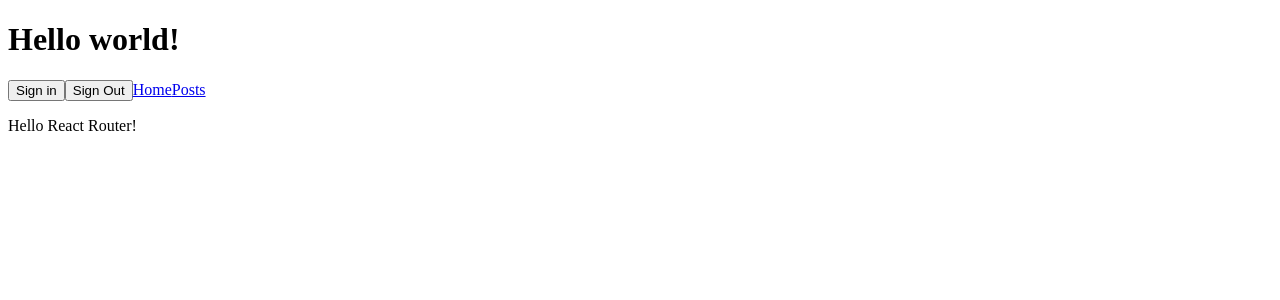
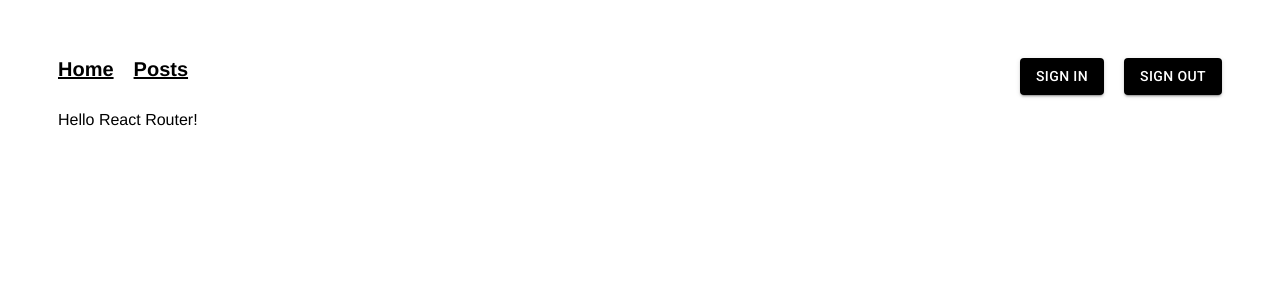
Before and after one commit to writecleancode/firebase-recipes, a React (Vite) app: page / in a window 1280 px wide. Shown: the top 300 px of the page. Built offline with nearby package versions, Linux system fonts and the light colour scheme; no server answers.

Commit message:
added styles; prepared app to 'upload files' exercise (lesson 3)

```diff
--- a/package.json
+++ b/package.json
@@ -11,6 +11,11 @@
     "start": "vite"
   },
   "dependencies": {
+    "@emotion/react": "^11.11.4",
+    "@emotion/styled": "^11.11.5",
+    "@fontsource/roboto": "^5.0.13",
+    "@mui/icons-material": "^5.15.17",
+    "@mui/material": "^5.15.17",
     "firebase": "^10.11.1",
     "react": "^18.2.0",
     "react-dom": "^18.2.0",
--- /dev/null
+++ b/src/main.styles.scss
@@ -0,0 +1,5 @@
+*,
+*::before,
+*::after {
+    box-sizing: border-box;
+}
--- a/src/main.tsx
+++ b/src/main.tsx
@@ -7,6 +7,7 @@ import { AuthProvider } from './providers/AuthProvider';
 import { Root } from './routes/Root';
 import { ProtectedRoute } from './helpers/ProtectedRoute';
 import { Posts } from './routes/Posts';
+import './main.styles.scss'
 
 const firebaseConfig = {
 	apiKey: 'AIzaSyCADj3V-1hfxVB2BEgDCWlbrvei2LMLDHY',
@@ -16,6 +17,10 @@ const firebaseConfig = {
 	messagingSenderId: '895150143193',
 	appId: '1:895150143193:web:b4a26c7472ac3f2145b0c8',
 };
+
+export const app = initializeApp(firebaseConfig);
+export const provider = new GoogleAuthProvider();
+export const auth = getAuth(app);
 
 const router = createBrowserRouter(
 	createRoutesFromElements(
@@ -28,10 +33,6 @@ const router = createBrowserRouter(
 	)
 );
 
-export const app = initializeApp(firebaseConfig);
-export const provider = new GoogleAuthProvider();
-export const auth = getAuth(app);
-
 ReactDOM.createRoot(document.getElementById('root')!).render(
 	<React.StrictMode>
 		<AuthProvider>
--- /dev/null
+++ b/src/routes/Posts.styles.scss
@@ -0,0 +1,59 @@
+.posts {
+    grid-column: 1 / 3;
+    display: grid;
+    // grid-template-columns: repeat(auto-fill, 300px);
+    grid-template-columns: auto 1fr;
+    grid-gap: 50px;
+    width: 100%;
+
+    &__button {
+        display: block;
+        margin: 20px 0;
+        padding: 10px 20px;
+        border: 2px solid black;
+        border-radius: 5px;
+        width: 120px;
+        box-shadow: 0 0 5px -1px rgba(0, 0, 0, .5);
+        background-color: white;
+        color: black;
+        text-align: center;
+        font-weight: bold;
+        cursor: pointer;
+
+        &:disabled {
+            opacity: 0.5;
+        }
+    }
+}
+
+.form {
+    margin-right: 50px;
+    padding: 30px;
+    border-right: 3px solid #eee;
+    min-height: 80vh;
+
+    &__label {
+        display: flex;
+        align-items: center;
+        justify-content: center;
+        margin-bottom: 10px;
+        padding: 10px 20px;
+        border: 1px solid black;
+        width: 100%;
+        text-align: center;
+        cursor: pointer;
+    }
+}
+
+.form__input {
+    display: none;
+}
+
+.content {
+    display: flex;
+    flex-wrap: wrap;
+    align-items: flex-start;
+    align-content: flex-start;
+    gap: 20px;
+    padding: 30px 0;
+}
--- a/src/routes/Posts.tsx
+++ b/src/routes/Posts.tsx
@@ -1,8 +1,25 @@
+import './Posts.styles.scss';
+import { ArrowCircleUp } from '@mui/icons-material';
+
 export const Posts = () => {
 	return (
-		<div>
-			<h1>Post #1</h1>
-			<p>Lorem ipsum dolor sit amet.</p>
+		<div className='posts'>
+			<div className='posts__form form'>
+				<h2>Send something cool</h2>
+				<label htmlFor='file' className='form__label'>
+					<ArrowCircleUp /> Upload photo
+				</label>
+				<input type='file' name='file' id='file' className='form__input' />
+				<button className='form__button' type='submit' disabled>
+					Submit
+				</button>
+			</div>
+			<div className='content'>
+				<img src='https://picsum.photos/300/200' alt='' />
+				<img src='https://picsum.photos/300/200' alt='' />
+				<img src='https://picsum.photos/300/200' alt='' />
+				<img src='https://picsum.photos/300/200' alt='' />
+			</div>
 		</div>
 	);
 };
--- /dev/null
+++ b/src/routes/Root.styles.scss
@@ -0,0 +1,31 @@
+.layout {
+    display: grid;
+    grid-template-columns: 1fr 1fr;
+    font-family: Helvetica, sans-serif;
+    padding: 50px;
+    width: 100%;
+
+    &__login {
+        display: flex;
+        align-items: center;
+        justify-self: end;
+
+        button {
+            margin-left: 20px;
+        }
+    }
+
+    &__navigation {
+        font-size: 20px;
+
+        a {
+            margin-right: 20px;
+            color: black;
+            font-weight: bold;
+        }
+    }
+
+    &__button {
+        background-color: black !important;
+    }
+}
--- a/src/routes/Root.tsx
+++ b/src/routes/Root.tsx
@@ -1,16 +1,35 @@
+import { Typography } from '@mui/material';
+import '@fontsource/roboto/300.css';
+import '@fontsource/roboto/400.css';
+import '@fontsource/roboto/500.css';
+import '@fontsource/roboto/700.css';
+import Button from '@mui/material/Button';
 import { useAuth } from '../providers/AuthProvider';
 import { NavLink, Outlet } from 'react-router-dom';
+import './Root.styles.scss';
 
 export const Root = () => {
 	const { user, handleSignIn, handleSignOut } = useAuth();
 
 	return (
-		<div>
-			<h1>Hello {user ? user.displayName : 'world'}!</h1>
-			<button onClick={handleSignIn}>Sign in</button>
-			<button onClick={handleSignOut}>Sign Out</button>
-			<NavLink to='/'>Home</NavLink>
-			<NavLink to='/posts'>Posts</NavLink>
+		<div className='layout'>
+			<nav className='layout__navigation'>
+				<NavLink to='/'>Home</NavLink>
+				<NavLink to='posts'>Posts</NavLink>
+			</nav>
+			<div className='layout__login'>
+				{user ? (
+					<Typography>
+						Hello <strong>{user.displayName}</strong>
+					</Typography>
+				) : null}
+				<Button className='layout__button' variant='contained' onClick={handleSignIn}>
+					Sign in
+				</Button>
+				<Button className='layout__button' variant='contained' onClick={handleSignOut}>
+					Sign out
+				</Button>
+			</div>
 			<Outlet />
 		</div>
 	);
```
Also changed, not shown: 1 other file (tests, documents, lock files or other folders).
